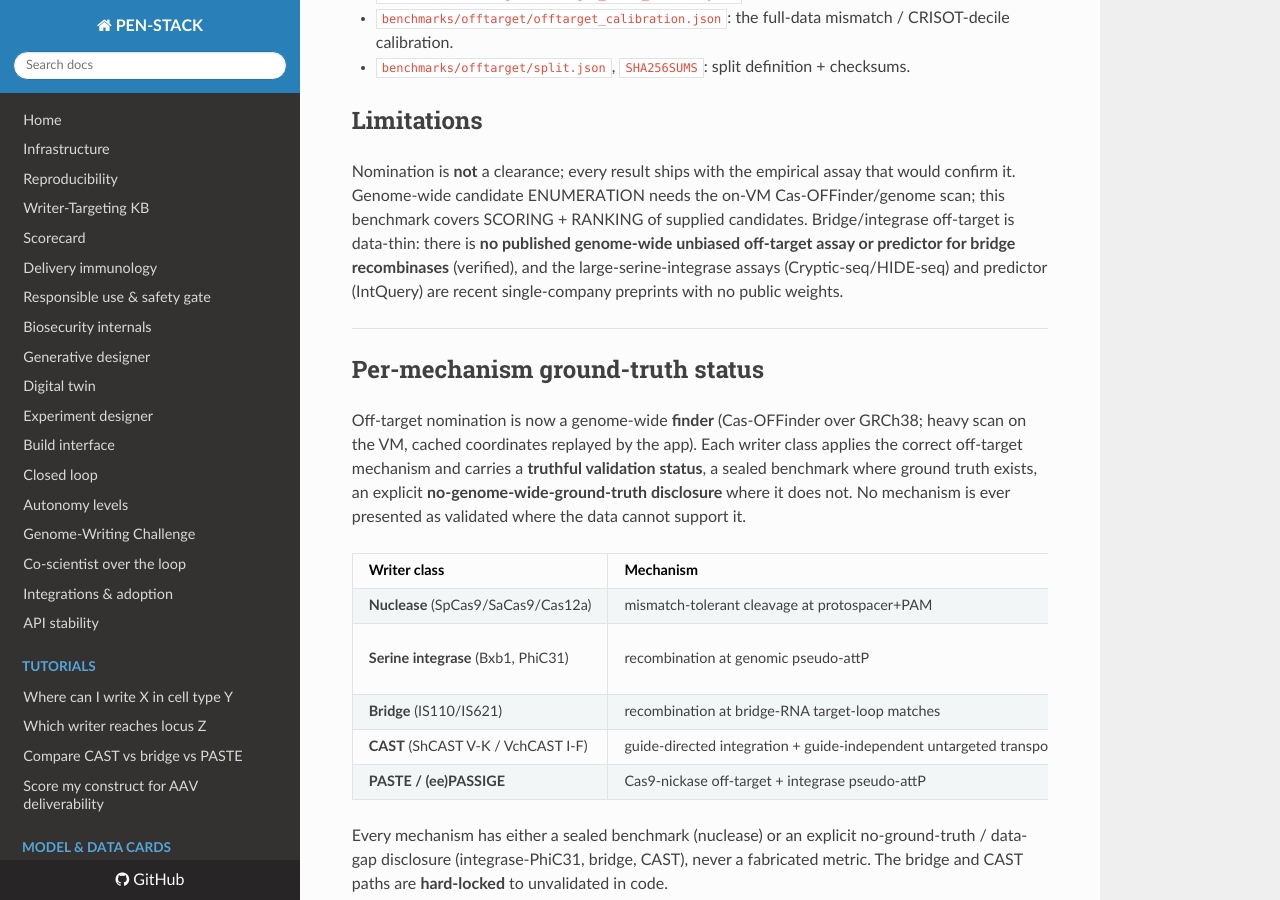
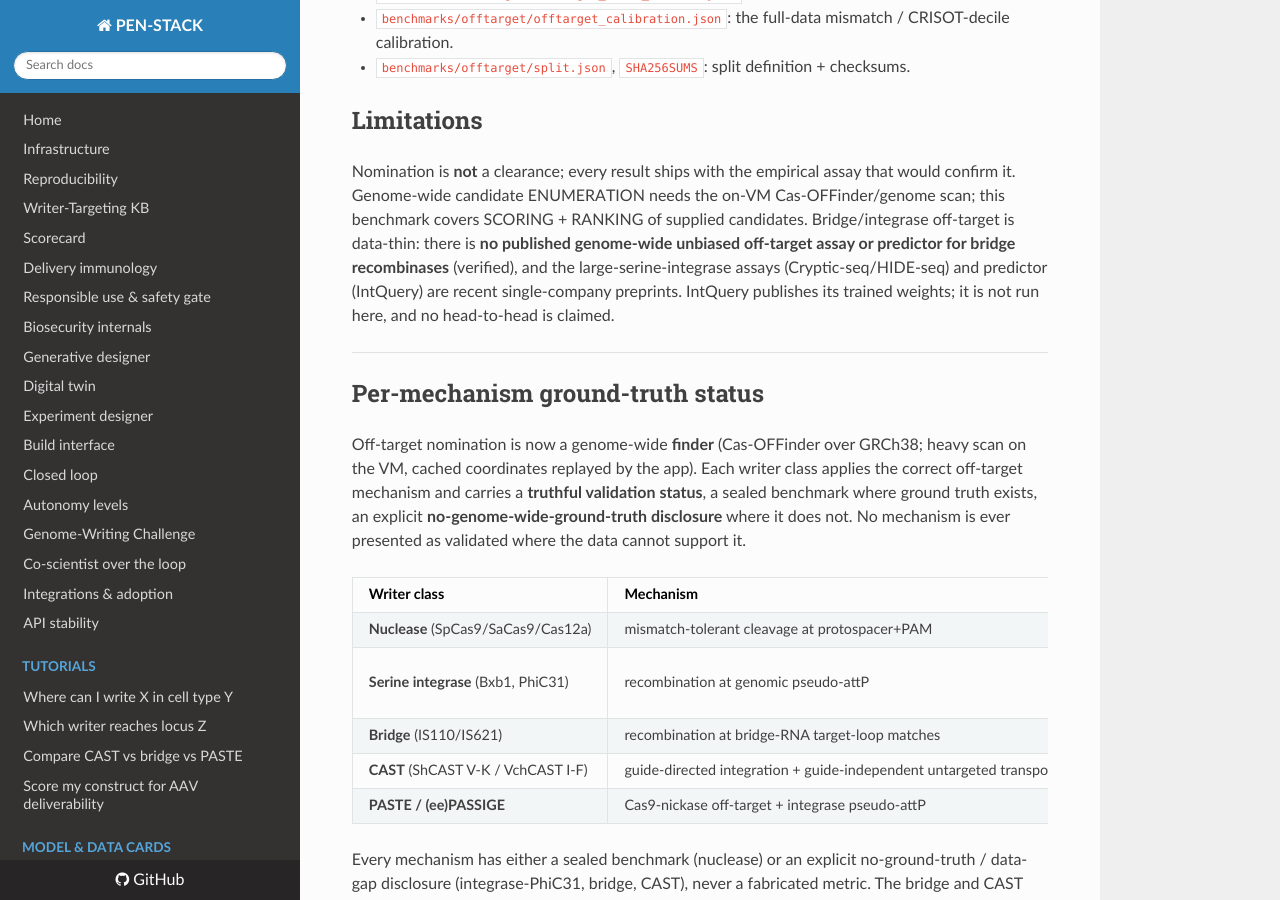
Before and after one commit to ahmedanees-m/pen-stack, an MkDocs documentation site: the page built from docs/cards/offtarget_data.md, in a window 1280 px wide and 900 px high, scrolled down 2644 px. Built offline with MkDocs 1.6.1, drawn with Linux system fonts in a browser that asks for light colours; nearby versions of some CDN libraries.

Commit message:
Correct the IntQuery availability note

```diff
--- a/docs/cards/offtarget_data.md
+++ b/docs/cards/offtarget_data.md
@@ -89,7 +89,8 @@ Nomination is **not** a clearance; every result ships with the empirical assay t
 candidate ENUMERATION needs the on-VM Cas-OFFinder/genome scan; this benchmark covers SCORING + RANKING of supplied
 candidates. Bridge/integrase off-target is data-thin: there is **no published genome-wide unbiased off-target assay
 or predictor for bridge recombinases** (verified), and the large-serine-integrase assays (Cryptic-seq/HIDE-seq) and
-predictor (IntQuery) are recent single-company preprints with no public weights.
+predictor (IntQuery) are recent single-company preprints. IntQuery publishes its trained weights;
+it is not run here, and no head-to-head is claimed.
 
 ---
 
```
Also changed, not shown: 1 other file.
